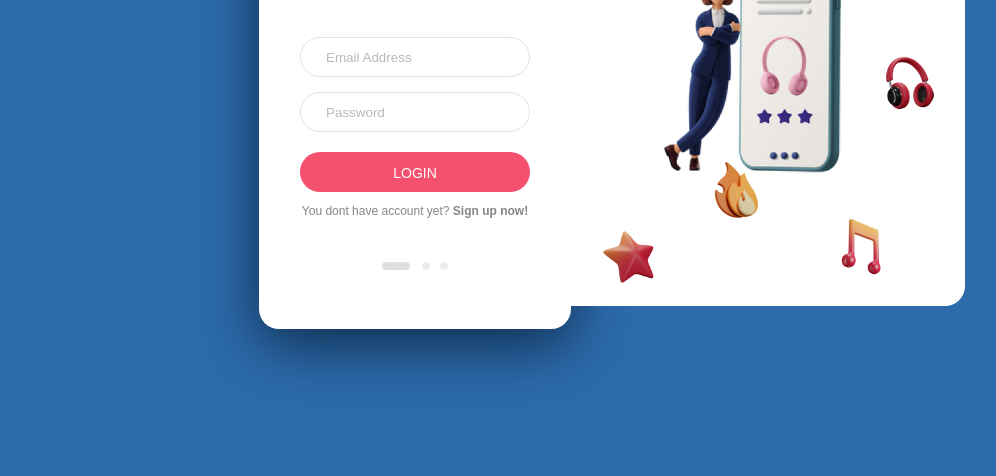
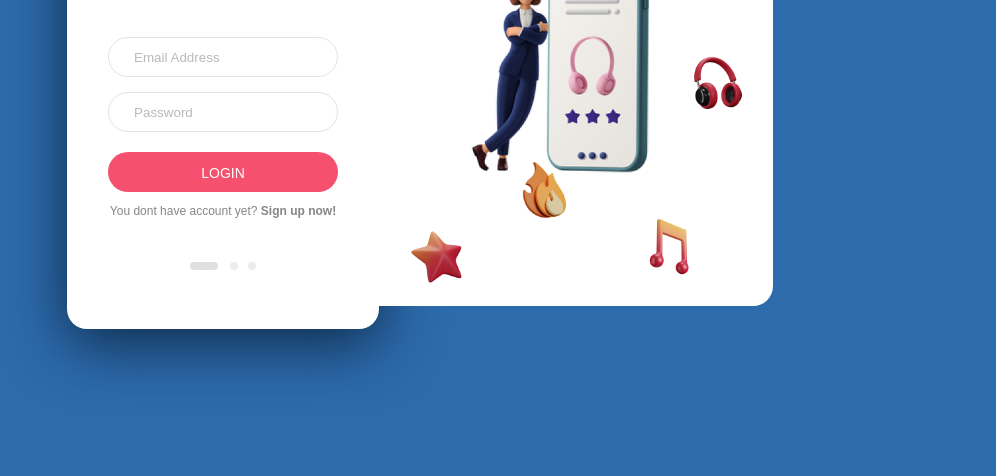
Before and after one commit to abdelghafour77/website, a website: page login.html in a window 1280 px wide. Shown: the part 340-816 px from the top of the page, without its empty margins (225-1221 px from the left). Drawn offline with Linux system fonts and the light colour scheme.

Commit message:
fix problem in login page

```diff
--- a/login.html
+++ b/login.html
@@ -12,7 +12,7 @@
 
 <body class="backgroundd">
   <div id="coverr" class="min-h-screen flex items-center justify-center mx-auto">
-    <div id="form-ui" class="flex items-center justify-center md:justify-start">
+    <div id="form-ui" class="flex items-center justify-center right-0 md:justify-start md:right-48">
       <form id="form" method="post" action="">
         <div id="close-form"></div>
         <div id="form-body">
```
Also changed, not shown: css/style.css.
